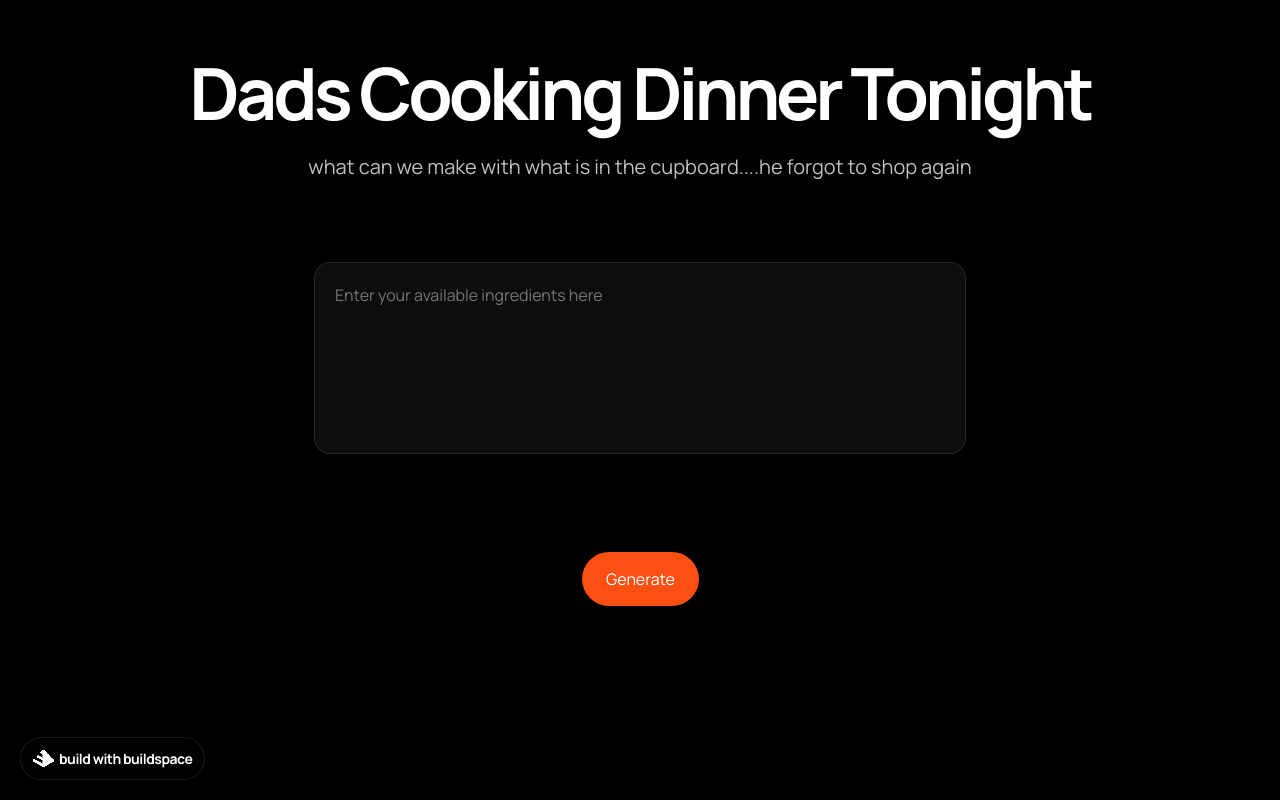
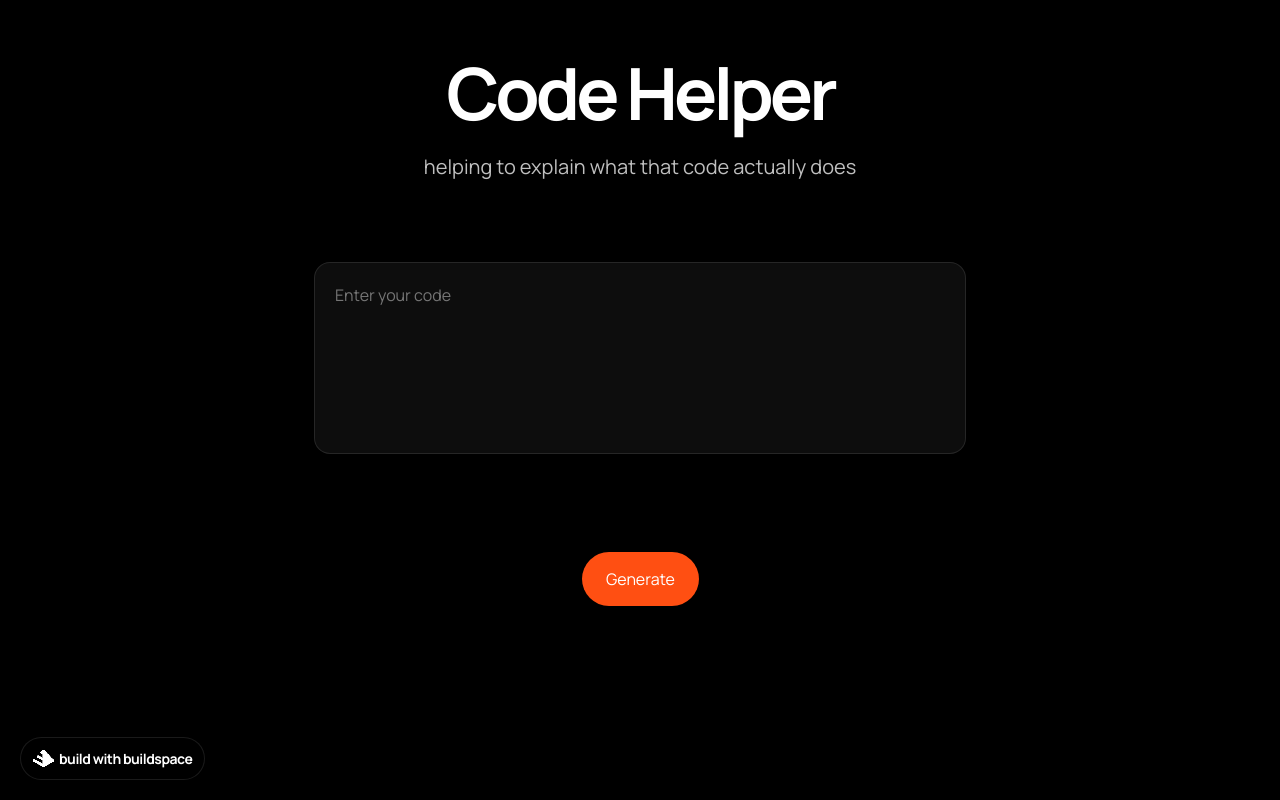
Before and after one commit to rigneyl/CodeHelper, a Next.js app: page / in a window 1280 px wide. Built offline with nearby package versions, Linux system fonts and the light colour scheme.

Commit message:
Update for codehelper

```diff
--- a/package.json
+++ b/package.json
@@ -14,7 +14,7 @@
     "eslint": "8.27.0",
     "eslint-config-next": "13.0.3",
     "framer-motion": "^6.5.1",
-    "next": "^13.0.3",
+    "next": "^13.3.0",
     "openai": "^3.1.0",
     "react": "^18.2.0",
     "react-dom": "^18.2.0"
--- a/pages/api/generate.js
+++ b/pages/api/generate.js
@@ -7,9 +7,9 @@ const configuration = new Configuration({
 const openai = new OpenAIApi(configuration);
 const basePromptPrefix =
 `
-Write me a detailed step-by-step recipe by a professional chef for something healthy I can make with the ONLY the ingredients I have available:
+You are CoderGPT, an AI who is the worlds expert at all things related to code. You take code samples in as a prompt and break them down, explaining how they work and advising how to make improvements or fix any errors.
 
-Recipe:
+Explainer:
 `
 
 const generateAction = async (req, res) => {
@@ -27,11 +27,11 @@ const generateAction = async (req, res) => {
   // I build Prompt #2.
   const secondPrompt =
   `
-  Take the ingredient list and recipe below and generate a blog post written in thwe style of Jamie Oliver. Make it feel like a story.
+  Take the Code and Explainer below and generate a substack style post.
 
-  Ingredients: ${req.body.userInput}
+  Code: ${req.body.userInput}
 
-  Recipe: ${basePromptOutput.text}
+  Explainer: ${basePromptOutput.text}
 
   Blog Post:
   `
--- a/pages/index.js
+++ b/pages/index.js
@@ -36,16 +36,16 @@ const callGenerateEndpoint = async () => {
       <div className="container">
         <div className="header">
           <div className="header-title">
-            <h1>Dads Cooking Dinner Tonight</h1>
+            <h1>Code Helper</h1>
           </div>
           <div className="header-subtitle">
-            <h2>what can we make with what is in the cupboard....he forgot to shop again</h2>
+            <h2>helping to explain what that code actually does</h2>
           </div>
         </div>
         {/* Add this code here*/}
         <div className="prompt-container">
           <textarea
-            placeholder="Enter your available ingredients here"
+            placeholder="Enter your code"
             className="prompt-box"
             value={userInput}
             onChange={onUserChangedText} />;
@@ -67,7 +67,7 @@ const callGenerateEndpoint = async () => {
   <div className="output">
     <div className="output-header-container">
       <div className="output-header">
-        <h3>Recipe</h3>
+        <h3>Code</h3>
       </div>
     </div>
     <div className="output-content">
```
Also changed, not shown: 1 other file (tests, documents, lock files or other folders).
